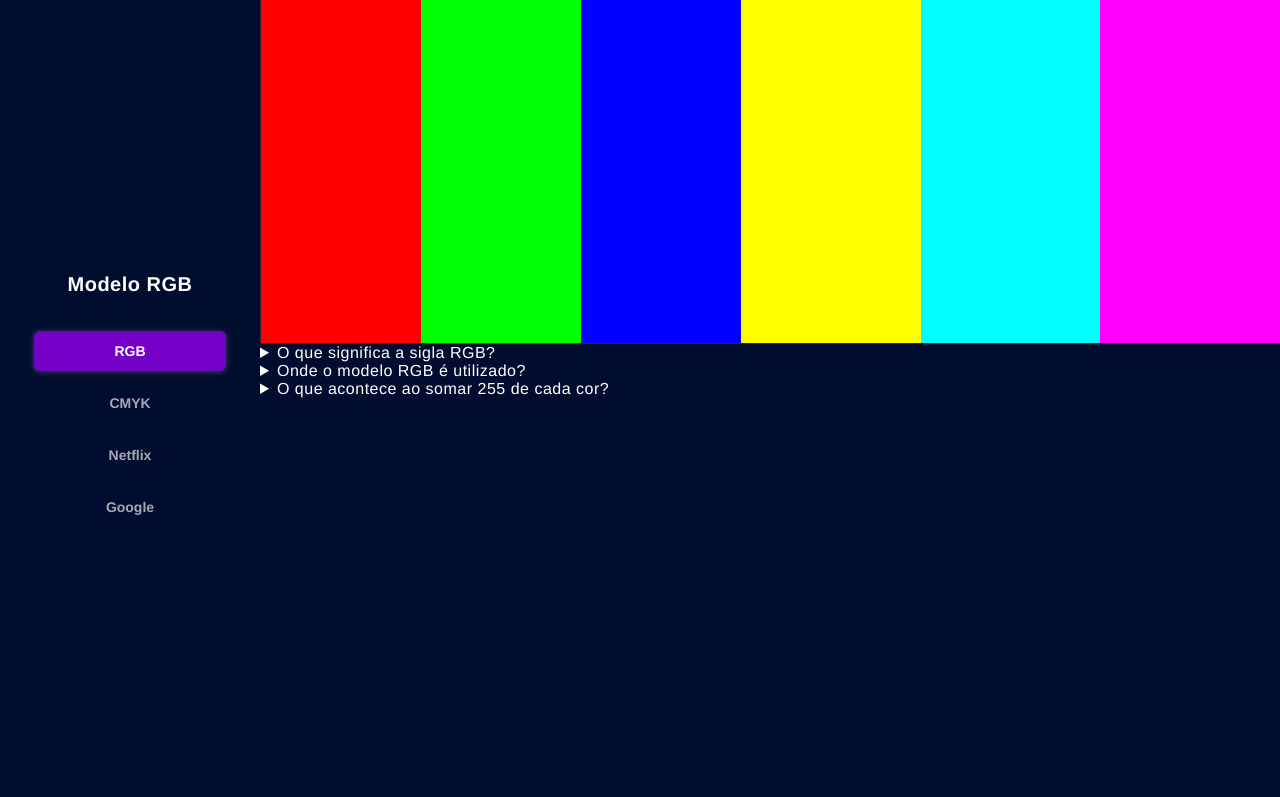
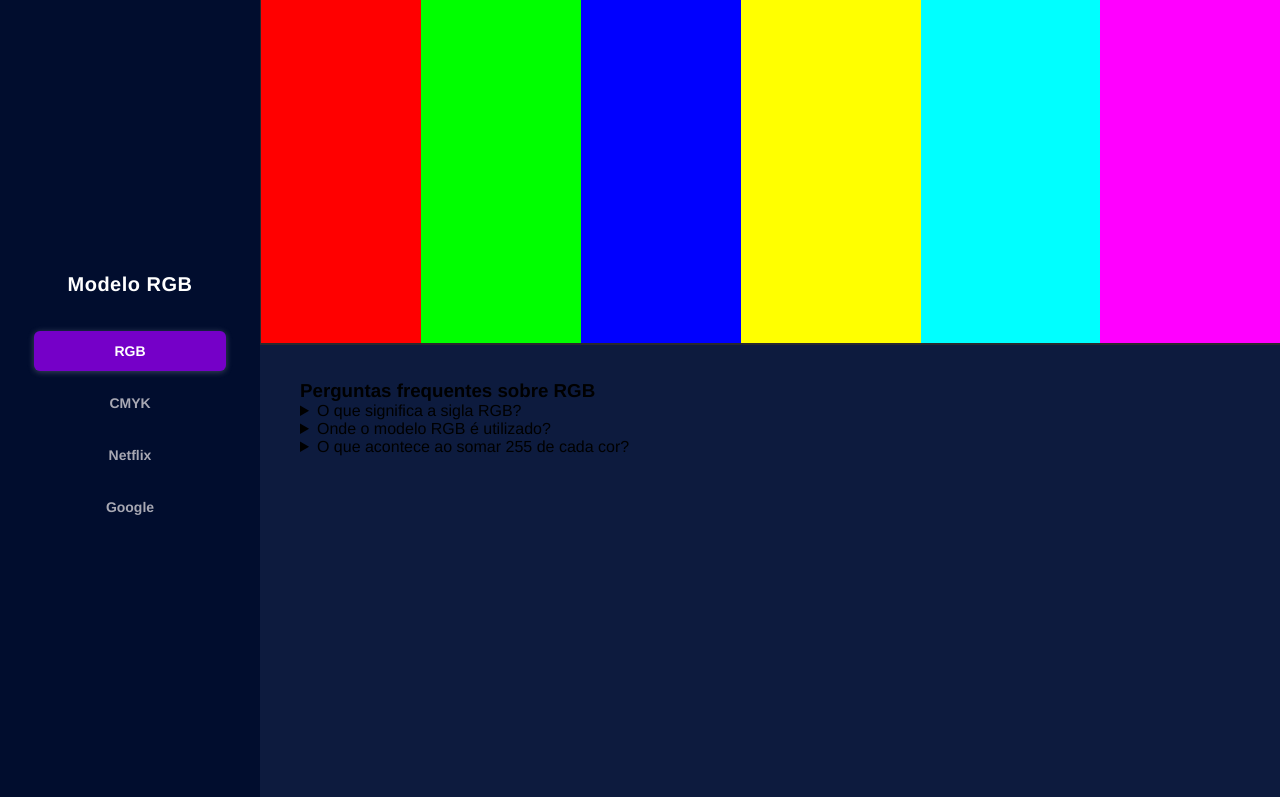
Before and after one commit to samuel-soarde/Display, a website: page modo_cores/modo-cores.html in a window 1280 px wide. Shown: the top 797 px of the page. Drawn offline with Linux system fonts and the light colour scheme.

Commit message:
ADD: Design system do FAQ

```diff
--- a/modo_cores/css/design-system.css
+++ b/modo_cores/css/design-system.css
@@ -13,6 +13,17 @@
     --ui-link-active-bg: #7500c8;
     --ui-link-active-border-hover: 3px solid #6000a5;
     --ui-link-active-text: #ffffff;
+
+    /* Cores do FAQ */
+    --faq-bg: #0d1b3e;
+    --faq-card-bg: #16264f;
+    --faq-card-hover-bg: #1e3266;
+    --faq-border: #2a3e75;
+    --faq-border-neon: #7500c8;
+    --faq-border-neon-glow: #9d26ef;
+    --faq-text-title: #ffffff;
+    --faq-text-question: #e2e8f0;
+    --faq-text-answer: #94a3b8;
 
 
     /* Paleta do Sistema RGB */
--- a/modo_cores/css/global.css
+++ b/modo_cores/css/global.css
@@ -104,11 +104,15 @@
     visibility: visible;
 }
 
+
+
 .color-section__faq {
     flex-grow: 1;
-    background-color: var(--ui-bg-sidebar);
-    color: var(--ui-text-title);
-    letter-spacing: 0.5px;
+    background-color: var(--faq-bg);
+    padding: 35px 40px;
+    border-top: 1px solid var(--ui-border);
+    display: flex;
+    flex-direction: column;
 }
 
 .color-section__faq-title {
--- a/modo_cores/modo-cores.html
+++ b/modo_cores/modo-cores.html
@@ -45,7 +45,7 @@
 
             <section class="color-section__faq" aria-labelledby="faq-rgb-title">
 
-                <h3 id="faq-rgb-title" class="color-section__faq-title"></h3>
+                <h3 id="faq-rgb-title" class="color-section__faq-title">Perguntas frequentes sobre RGB</h3>
 
                 <details class="color-section__faq-item">
                     <summary class="color-section__faq-question">O que significa a sigla RGB?</summary>
@@ -112,7 +112,7 @@
 
             <section class="color-section__faq" aria-labelledby="faq-cmyk-title">
 
-                <h3 id="faq-cmyk-title" class="color-section__faq-title"></h3>
+                <h3 id="faq-cmyk-title" class="color-section__faq-title">Perguntas frequentes sobre CMYK</h3>
 
                 <details class="color-section__faq-item">
                     <summary class="color-section__faq-question">O que significa a sigla CMYK?</summary>
@@ -169,7 +169,7 @@
 
             <section class="color-section__faq" aria-labelledby="faq-netflix-title">
 
-                <h3 id="faq-netflix-title" class="color-section__faq-title"></h3>
+                <h3 id="faq-netflix-title" class="color-section__faq-title">Perguntas frequentes sobre a paleta da Netflix</h3>
 
                 <details class="color-section__faq-item">
                     <summary class="color-section__faq-question">Quais são as principais cores da paleta da Netflix?
@@ -230,7 +230,7 @@
 
             <section class="color-section__faq" aria-labelledby="faq-google-title">
 
-                <h3 id="faq-google-title" class="color-section__faq-title"></h3>
+                <h3 id="faq-google-title" class="color-section__faq-title">Perguntas frequentes sobre a paleta da Google</h3>
 
                 <details class="color-section__faq-item">
                     <summary class="color-section__faq-question">Quais são as principais cores da paleta da Google?
```
